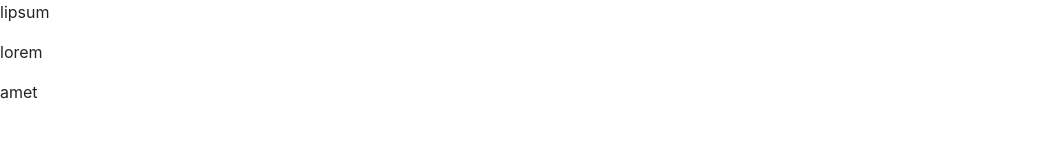
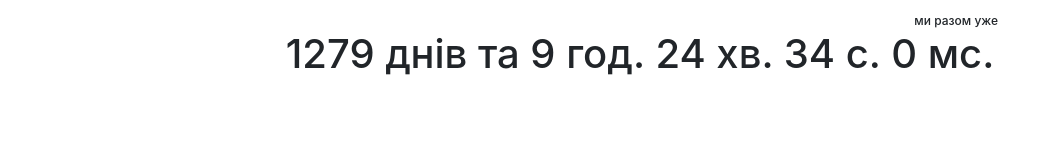
Before and after one commit to ahugebluewhale/ahugebluewhale.github.io, a plain HTML site: page index.html in a window 1280 px wide. Shown: the whole page, without its empty margins (0-1061 px from the left). Drawn offline with nearby package versions, Linux system fonts and the light colour scheme.

Commit message:
first section

```diff
--- a/index.html
+++ b/index.html
@@ -5,10 +5,58 @@
 	<title>15.06.2014 - не просто дата</title>
 	<link rel="stylesheet" href="https://maxcdn.bootstrapcdn.com/bootstrap/4.0.0-beta.2/css/bootstrap.min.css">
 	<script src="https://maxcdn.bootstrapcdn.com/bootstrap/4.0.0-beta.2/js/bootstrap.min.js"></script>
+	<script src="https://code.jquery.com/jquery-3.2.1.min.js"></script>
 </head>
+<style>
+	.date-row{
+		text-align: center;
+		padding: 30px;
+	}
+	.date-row h1{
+		position: relative;
+	}
+	.label{
+		position: absolute;
+		top: -16px;
+		margin-left: -80px;
+		font-size: 12px;
+	}
+</style>
 <body>
-	<p>lipsum</p>
-	<p>lorem</p>
-	<p>amet</p>
+	<div class="container">
+		<div class="row date-row">
+			<div class="col-sm-12" >
+				<h1>1279 днів та <span id="dateNow"></span> <span class="label">ми разом уже</span></h1>
+			</div>
+		</div>
+		<div class="row">
+			<div class="col-sm-12 col-md-6"></div>
+			<div class="col-sm-12 col-md-6"></div>
+		</div>
+		<div class="row">
+			<div class="col-sm-12 col-md-6"></div>
+			<div class="col-sm-12 col-md-6"></div>
+		</div>
+		<div class="row">
+			<div class="col-sm-12 col-md-6"></div>
+			<div class="col-sm-12 col-md-6"></div>
+		</div>
+	</div>
+	<script>
+		$(document).ready(function(){
+			function currentDate(){
+				let now = new Date();
+				let hours = now.getHours();
+				let minutes = now.getMinutes();
+				let seconds = now.getSeconds();
+				let miliseconds = now.getMilliseconds();
+				let datestring = `${hours} год. ${minutes} хв. ${seconds} с. ${Math.floor(miliseconds/100)} мс.`;
+				$('#dateNow').text(datestring);
+			}
+			setInterval(function(){
+				currentDate();
+			}, 100);
+		});
+	</script>
 </body>
 </html>
```
